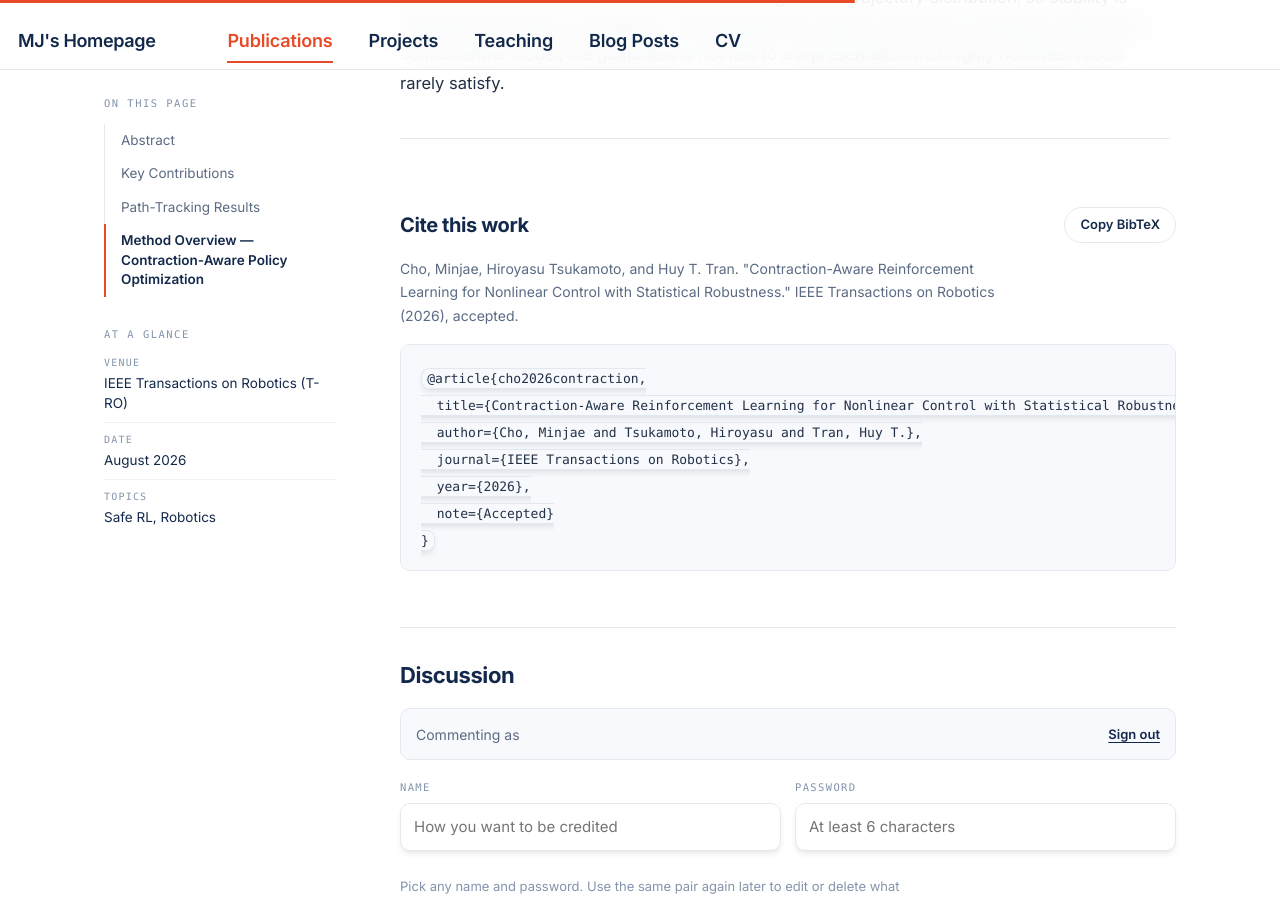
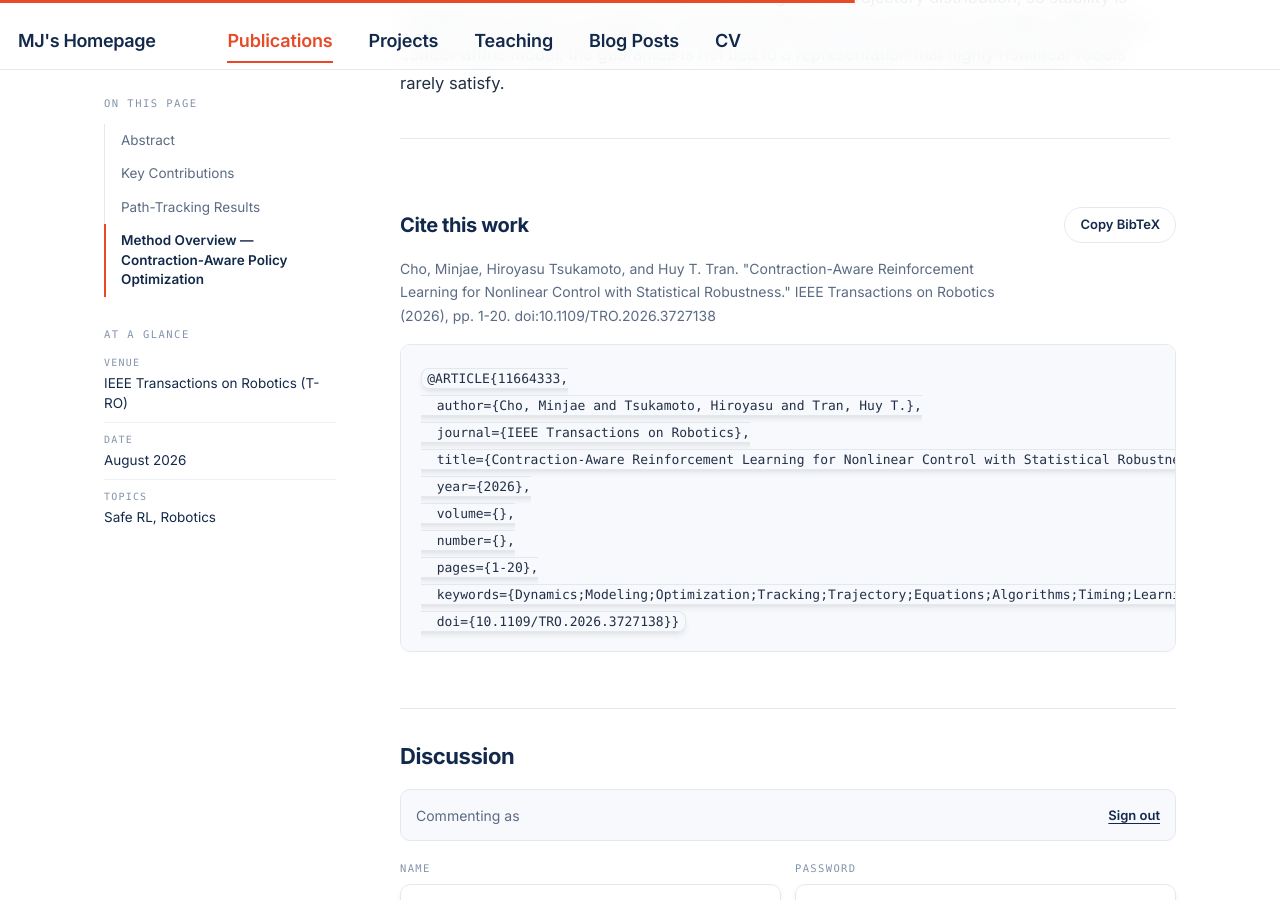
Before and after one commit to Mgineer117/Mgineer117.github.io, a Jekyll site: the page built from _publications/2026-08-01-CARL.md, in a window 1280 px wide and 900 px high, scrolled down 3220 px. Built offline with Jekyll 4.4.1, drawn with Linux system fonts in a browser that asks for light colours; comment, search, counter and statistics services are not loaded; part of the change alters nothing that is shown.

Commit message:
Give detail pages a field of their own, and CARL its published record
Publication, project and teaching pages were running the same field as the
index they came from, so opening a paper looked like staying put. They now
share `lattice`, used nowhere else.

It is a different thing rather than a re-tuned one. The other five fields are
loose particles leaving trails; this is a connected sheet — nodes sprung to a
rest grid, pulled toward the pointer, with a click sending a ring outward
through the mesh. Stretched edges warm toward the accent and thicken, so the
shape of the disturbance is the only cursor the cover needs.

Simulated headless before shipping, since a spring mesh can diverge. Over
idle, a held pointer, a fast sweep, ten rapid clicks and release: no NaN, and
it returns to a 6px resting swell every time. Two tuning problems that run
found: the idle amplitude was 0.3px, which read as frozen, and the draw was
issuing one stroke per edge. Slack edges now share a single path, so at rest
the whole mesh costs one stroke and only the loaded region pays per-edge —
1 stroke idle, 53 under the pointer, 281 in the worst click frame.

CARL carries the IEEE record: BibTeX replaced with the Xplore export, and the
citation no longer says "accepted" now that it has pages and a DOI.

Co-Authored-By: Claude Opus 5 <noreply@anthropic.com>
Claude-Session: https://claude.ai/code/session_01R9Qt1pH6vY2VkJ5bZomE7L

```diff
--- a/_includes/paper-hero.html
+++ b/_includes/paper-hero.html
@@ -1,10 +1,16 @@
 {% include base_path %}
 
+{%- comment -%}
+  Detail pages share one signature of their own — `lattice` — rather than
+  repeating whichever field their index already runs. The indexes stay on
+  flow / waves / orbits, so arriving here reads as a change of place.
+{%- endcomment -%}
+{% assign field = 'lattice' %}
 {% case page.collection %}
-  {% when 'publications' %}{% assign field = 'flow' %}{% assign back = '/publications/' %}{% assign back_label = 'Publications' %}
-  {% when 'projects' %}{% assign field = 'waves' %}{% assign back = '/projects/' %}{% assign back_label = 'Projects' %}
-  {% when 'teaching' %}{% assign field = 'orbits' %}{% assign back = '/teaching/' %}{% assign back_label = 'Teaching' %}
-  {% else %}{% assign field = 'contract' %}{% assign back = '/' %}{% assign back_label = 'Home' %}
+  {% when 'publications' %}{% assign back = '/publications/' %}{% assign back_label = 'Publications' %}
+  {% when 'projects' %}{% assign back = '/projects/' %}{% assign back_label = 'Projects' %}
+  {% when 'teaching' %}{% assign back = '/teaching/' %}{% assign back_label = 'Teaching' %}
+  {% else %}{% assign back = '/' %}{% assign back_label = 'Home' %}
 {% endcase %}
 
 {% case page.category %}
--- a/_publications/2026-08-01-CARL.md
+++ b/_publications/2026-08-01-CARL.md
@@ -14,20 +14,23 @@ permalink: /publication/2025-05-28-CAC
 tags:
   - Safe RL
   - Robotics
-citation: 'Cho, Minjae, Hiroyasu Tsukamoto, and Huy T. Tran. "Contraction-Aware Reinforcement Learning for Nonlinear Control with Statistical Robustness." IEEE Transactions on Robotics (2026), accepted.'
+citation: 'Cho, Minjae, Hiroyasu Tsukamoto, and Huy T. Tran. "Contraction-Aware Reinforcement Learning for Nonlinear Control with Statistical Robustness." IEEE Transactions on Robotics (2026), pp. 1-20. doi:10.1109/TRO.2026.3727138'
 mathjax: true
 authors:
   - Minjae Cho
   - Hiroyasu Tsukamoto
   - Huy T. Tran
 bibtex: |
-  @article{cho2026contraction,
-    title={Contraction-Aware Reinforcement Learning for Nonlinear Control with Statistical Robustness},
+  @ARTICLE{11664333,
     author={Cho, Minjae and Tsukamoto, Hiroyasu and Tran, Huy T.},
     journal={IEEE Transactions on Robotics},
+    title={Contraction-Aware Reinforcement Learning for Nonlinear Control with Statistical Robustness},
     year={2026},
-    note={Accepted}
-  }
+    volume={},
+    number={},
+    pages={1-20},
+    keywords={Dynamics;Modeling;Optimization;Tracking;Trajectory;Equations;Algorithms;Timing;Learning (artificial intelligence);Measurement;Contraction theory;control contraction metric;reinforcement learning;nonlinear control},
+    doi={10.1109/TRO.2026.3727138}}
 ---
 <div class="paper-abstract" markdown="0">
   <h2>Abstract</h2>
--- a/assets/js/site.js
+++ b/assets/js/site.js
@@ -393,6 +393,167 @@
 
     /* blog — one continuous curve drawn like a plotter. The pen follows the
        pointer; a click changes the figure it is drawing. */
+    /* publication / project / teaching detail pages — a lattice under load.
+       Every other field here is loose particles; this one is a connected
+       sheet, so the interaction reads as deformation rather than drift. Nodes
+       are sprung to a rest grid and pulled toward the pointer, and a click
+       sends a ring travelling outward through the mesh. Where the sheet is
+       stretched it brightens, so the shape of the disturbance is the only
+       cursor the page needs. */
+    lattice: {
+      settle: 60,
+      seed: function (W, H) {
+        var sp = Math.max(44, Math.min(72, W / 24));
+        var cols = Math.ceil(W / sp) + 1;
+        var rows = Math.ceil(H / sp) + 1;
+        var ox = (W - (cols - 1) * sp) / 2;
+        var oy = (H - (rows - 1) * sp) / 2;
+        var nodes = [];
+        for (var r = 0; r < rows; r++) {
+          for (var c = 0; c < cols; c++) {
+            var rx = ox + c * sp, ry = oy + r * sp;
+            nodes.push({
+              rx: rx, ry: ry, x: rx, y: ry, vx: 0, vy: 0,
+              ph: (c * 0.55 + r * 0.9)          /* keeps the idle drift from marching in step */
+            });
+          }
+        }
+        return { nodes: nodes, cols: cols, rows: rows, sp: sp, drops: [] };
+      },
+
+      step: function (st, dt, t, W, H, ptr) {
+        var R = ptr ? ptr.r : Math.min(W, H) * 0.6;
+        var drops = st.drops;
+
+        for (var i = drops.length - 1; i >= 0; i--) {
+          drops[i].age += dt;
+          if (drops[i].age > 2.4) drops.splice(i, 1);
+        }
+
+        var K = 26;                                   /* spring back to rest  */
+        var damp = Math.exp(-5.2 * dt);
+        var band = st.sp * 1.5;
+
+        for (var n = 0; n < st.nodes.length; n++) {
+          var a = st.nodes[n];
+          var fx = 0, fy = 0;
+
+          /* the pointer is a weight on the sheet: nearby nodes lean into it */
+          if (ptr && ptr.active > 0.01) {
+            var dx = ptr.x - a.rx, dy = ptr.y - a.ry;
+            var d = Math.sqrt(dx * dx + dy * dy);
+            if (d > 0.5 && d < R) {
+              var w = (1 - d / R);
+              w = w * w * ptr.active;
+              fx += (dx / d) * w * 950;
+              fy += (dy / d) * w * 950;
+            }
+          }
+
+          /* a click travels outward as a ring of displacement */
+          for (var k = 0; k < drops.length; k++) {
+            var dr = drops[k];
+            var ex = a.rx - dr.x, ey = a.ry - dr.y;
+            var ed = Math.sqrt(ex * ex + ey * ey) || 1;
+            var ring = dr.age * 460;
+            var off = (ed - ring) / band;
+            var amp = Math.exp(-off * off) * Math.exp(-dr.age * 1.5);
+            if (amp > 0.002) {
+              fx += (ex / ed) * amp * 1500;
+              fy += (ey / ed) * amp * 1500;
+            }
+          }
+
+          /* A travelling swell so the sheet is never completely still. The
+             phase comes from rest position, not from the node index, so it
+             reads as one wave crossing the mesh instead of per-node jitter.
+             Amplitude lands near force/K pixels, the spring being stiff
+             relative to how slowly this term turns over. */
+          fx += Math.sin(t * 0.50 + a.rx * 0.0090 + a.ry * 0.0140) * 118;
+          fy += Math.cos(t * 0.41 + a.rx * 0.0115 - a.ry * 0.0075) * 104;
+
+          fx += (a.rx - a.x) * K;
+          fy += (a.ry - a.y) * K;
+
+          a.vx = (a.vx + fx * dt) * damp;
+          a.vy = (a.vy + fy * dt) * damp;
+          a.x += a.vx * dt;
+          a.y += a.vy * dt;
+        }
+      },
+
+      pulse: function (st, x, y) {
+        st.drops.push({ x: x, y: y, age: 0 });
+        if (st.drops.length > 4) st.drops.shift();
+      },
+
+      draw: function (ctx, st) {
+        var nodes = st.nodes, cols = st.cols, rows = st.rows, sp = st.sp;
+        ctx.lineCap = "round";
+
+        /* Strain per node, reused by both passes: how far it has been pulled
+           off its rest position, normalised against the grid pitch. */
+        for (var i = 0; i < nodes.length; i++) {
+          var a = nodes[i];
+          var ex = a.x - a.rx, ey = a.y - a.ry;
+          a.s = Math.min(1, Math.sqrt(ex * ex + ey * ey) / (sp * 0.85));
+        }
+
+        /* Two passes. Everything slack shares one colour, so it goes into a
+           single path and costs one stroke; only the segments actually under
+           load need their own. At rest that is one stroke call for the whole
+           mesh instead of one per edge. */
+        var hot = [];
+        function seg(p, q) {
+          var st2 = (p.s + q.s) * 0.5;
+          /* The idle swell alone reaches ~0.14 strain, so the cut sits above
+             that: at rest the whole mesh is one path and one stroke. */
+          if (st2 < 0.22) {
+            ctx.moveTo(p.x, p.y);
+            ctx.lineTo(q.x, q.y);
+          } else {
+            hot.push(p, q, st2);
+          }
+        }
+
+        ctx.beginPath();
+        ctx.strokeStyle = "rgba(" + BLUE + ",0.12)";
+        ctx.lineWidth = 0.7;
+
+        var r, c;
+        for (r = 0; r < rows; r++) {
+          for (c = 0; c < cols - 1; c++) seg(nodes[r * cols + c], nodes[r * cols + c + 1]);
+        }
+        for (c = 0; c < cols; c++) {
+          for (r = 0; r < rows - 1; r++) seg(nodes[r * cols + c], nodes[(r + 1) * cols + c]);
+        }
+        ctx.stroke();
+
+        for (i = 0; i < hot.length; i += 3) {
+          var p = hot[i], q = hot[i + 1];
+          var mix = Math.min(1, hot[i + 2] * 1.35);
+          ctx.strokeStyle = mix > 0.55
+            ? "rgba(" + ACCENT + "," + (0.20 + mix * 0.5).toFixed(3) + ")"
+            : "rgba(" + BLUE + "," + (0.12 + mix * 0.55).toFixed(3) + ")";
+          ctx.lineWidth = 0.7 + mix * 1.6;
+          ctx.beginPath();
+          ctx.moveTo(p.x, p.y);
+          ctx.lineTo(q.x, q.y);
+          ctx.stroke();
+        }
+
+        /* only the nodes actually under load get a marker */
+        for (i = 0; i < nodes.length; i++) {
+          var b = nodes[i];
+          if (b.s < 0.24) continue;
+          ctx.beginPath();
+          ctx.arc(b.x, b.y, 1 + b.s * 2.1, 0, Math.PI * 2);
+          ctx.fillStyle = "rgba(" + ACCENT + "," + (b.s * 0.75).toFixed(3) + ")";
+          ctx.fill();
+        }
+      }
+    },
+
     trace: {
       settle: 900,
       seed: function (W, H) {
```
